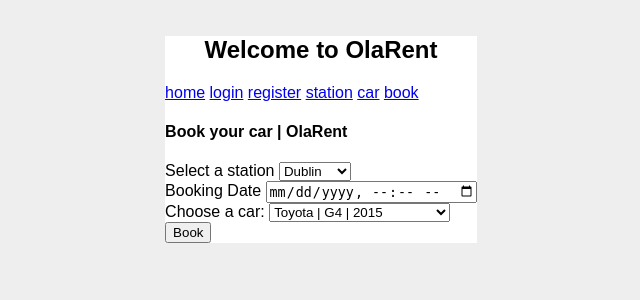
After one commit to UL-CS5722/car-renting-system, a Flask app: page /booking in a window 1280 px wide. The commit adds this page. Shown: the top 300 px of the page, without its empty margins (319-959 px from the left). Run offline with Flask 2, Linux system fonts and the light colour scheme.

Commit message:
booking implemented

```diff
--- a/app.py
+++ b/app.py
@@ -3,26 +3,32 @@ from ola_rent.vehicles import Director, ToyotaBuilder, FordBuilder, HyundaiBuild
 from ola_rent.station import Dublin, Cork, Limerick, Galway
 from ola_rent.customer import Prototype, Address
 from ola_rent import logger
+from ola_rent.booking import Facade
 
 app = Flask(__name__, template_folder="templates", root_path='ola_rent', static_folder='ola_rent') #root_path='ola_rent'
+app.secret_key = b'_5#y2L"F4Q8z\n\xec]/'
 # bp = Blueprint('auth', __name__)
 
 ###defining data structures
 customer_dict = dict()
 car_dict = dict()
 station_dict = dict()
+booking_dict = dict()
 
+#customer prototype
 c1 = Prototype()
 
-
+#Home route
 @app.route('/')
 def index():
     print("******WELCOME TO OLA RENT*******")
     return render_template('index.html')
 
+#admin route
 @app.route('/admin')
 def admin():
-    return redirect(url_for('index'))
+    logger.info('Admin log in initiated')
+    return redirect(url_for('login'))
 
 @app.route('/car')
 def car():
@@ -44,8 +50,9 @@ def car():
     car_dict[hyundai._id] = hyundai
 
     cars = car_dict.values()
+    car_count = len(car_dict)
 
-    return render_template('car.html', cars=cars)
+    return render_template('car.html', cars=cars, car_count=car_count)
 
 @app.route('/register', methods=('GET', 'POST'))
 def register():
@@ -90,7 +97,7 @@ def login():
         return redirect('login')
     return render_template('auth/login.html')
 
-
+########station creation
 @app.route('/station')
 def station():
     print("*********STATIONS CREATION*********")
@@ -114,3 +121,32 @@ def station():
 
     stations = station_dict.values()
     return render_template('station.html', stations=stations)
+
+###booking
+@app.route('/booking', methods=('GET', 'POST'))
+def booking():
+    '''Function to handle booking process'''
+    cars = car_dict.values()
+    if request.method == 'POST':
+        error = None
+        s_code = request.form['code']
+        bookingdate = request.form['bookingdate']
+        c_id = request.form['car_id']
+
+        if not s_code:
+            error = "Please select a station!"
+        elif not bookingdate:
+            error = 'Booking date is missing :('
+        elif not c_id:
+            error = "Please choose a car!"
+        if not error is None:
+            print
+            return redirect('booking')
+
+        booking_obj = Facade()
+        b_id = booking_obj.operations(s_code, bookingdate)
+        booking_dict[b_id] = booking_obj
+
+        return render_template('booking/success.html', msg=f"Success! Your booking ID: {b_id}")
+
+    return render_template('booking/new.html', cars=cars)
--- /dev/null
+++ b/ola_rent/booking/__init__.py
@@ -0,0 +1 @@
+from .facade import Facade
--- a/ola_rent/customer/__init__.py
+++ b/ola_rent/customer/__init__.py
@@ -1,2 +1,3 @@
 from .prototype import Prototype
 from .address import Address
+from .customer import Customer
--- a/ola_rent/templates/auth/login.html
+++ b/ola_rent/templates/auth/login.html
@@ -6,6 +6,7 @@
 
 {% block content %}
 <h4>Login | OlaRent</h2>
+  <div>
   <form method="post">
     <label for="username">Username</label>
     <input name="username" id="username" required><br>
@@ -13,4 +14,5 @@
     <input type="password" name="password" id="password" required><br>
     <input type="submit" value="Log In">
   </form>
+</div>
 {% endblock %}
--- a/ola_rent/templates/base.html
+++ b/ola_rent/templates/base.html
@@ -16,7 +16,17 @@
         <a href="{{ url_for('register') }}">register</a>
         <a href="{{ url_for('station') }}">station</a>
         <a href="{{ url_for('car') }}">car</a>
+        <a href="{{ url_for('booking') }}">book</a>
     </nav>
+    {% with messages = get_flashed_messages() %}
+    {% if messages %}
+        <ul class=flashes>
+        {% for message in messages %}
+        <li>{{ message }}</li>
+        {% endfor %}
+        </ul>
+        {% endif %}
+    {% endwith %}
     {% block content %} {% endblock %}
 </body>
 </html>
--- /dev/null
+++ b/ola_rent/templates/booking/new.html
@@ -0,0 +1,28 @@
+{% extends 'base.html' %}
+
+{% block header %}
+  <h1>{% block title %} New Booking {% endblock %}</h1>
+{% endblock %}
+
+{% block content %}
+<h4>Book your car | OlaRent</h2>
+  <form method="post">
+    <label for="code">Select a station</label>
+    <select name="code">
+        <option value="DUB">Dublin</option>
+        <option value="LK">Limerick</option>
+        <option value="GLY">Galway</option>
+        <option value="CRK">Cork</option>
+      </select><br/>
+    <label for="bookingdate">Booking Date</label>
+    <input type="datetime-local" name="bookingdate"><br/>
+    <label for="cars">Choose a car:</label>
+    <select name="car_id"> <!-- mutliple can be added as well-->
+        {% for car in cars %}
+            <option value='{{ car._id }}'>{{ car._company }} | {{ car._model }} | {{ car._year }}</option>
+        {% endfor %}
+    </select><br>
+    <input type="submit" value="Book"><br>
+  </form>
+  {% block footer %} {% endblock %}
+{% endblock %}
--- a/ola_rent/vehicles/__init__.py
+++ b/ola_rent/vehicles/__init__.py
@@ -2,3 +2,4 @@ from .director import Director
 from .toyota import ToyotaBuilder
 from .ford import FordBuilder
 from .hyundai import HyundaiBuilder
+from .car import Car
--- a/ola_rent/vehicles/hyundai.py
+++ b/ola_rent/vehicles/hyundai.py
@@ -1,9 +1,5 @@
 from .abs_builder import Builder
-from enum import Enum
-
-class GearType(Enum):
-    AUTOMATIC = 1
-    MANUAL = 2
+from ..utils import GearType
 
 
 class HyundaiBuilder(Builder):
--- a/ola_rent/vehicles/toyota.py
+++ b/ola_rent/vehicles/toyota.py
@@ -1,9 +1,5 @@
 from .abs_builder import Builder
-from enum import Enum
-
-class GearType(Enum):
-    AUTOMATIC = 1
-    MANUAL = 2
+from ..utils import GearType
 
 
 class ToyotaBuilder(Builder):
```
Also changed, not shown: ola_rent/booking/booking.py (added, +33 -0 lines), ola_rent/booking/facade.py (added, +13 -0 lines), ola_rent/booking/status.py (added, +15 -0 lines), ola_rent/templates/booking/success.html (added, +7 -0 lines), ola_rent/templates/car.html (+7 -2 lines), ola_rent/templates/station.html (+5 -2 lines), ola_rent/utils.py (+7 -0 lines), ola_rent/vehicles/ford.py (+1 -6 lines), README.md.
